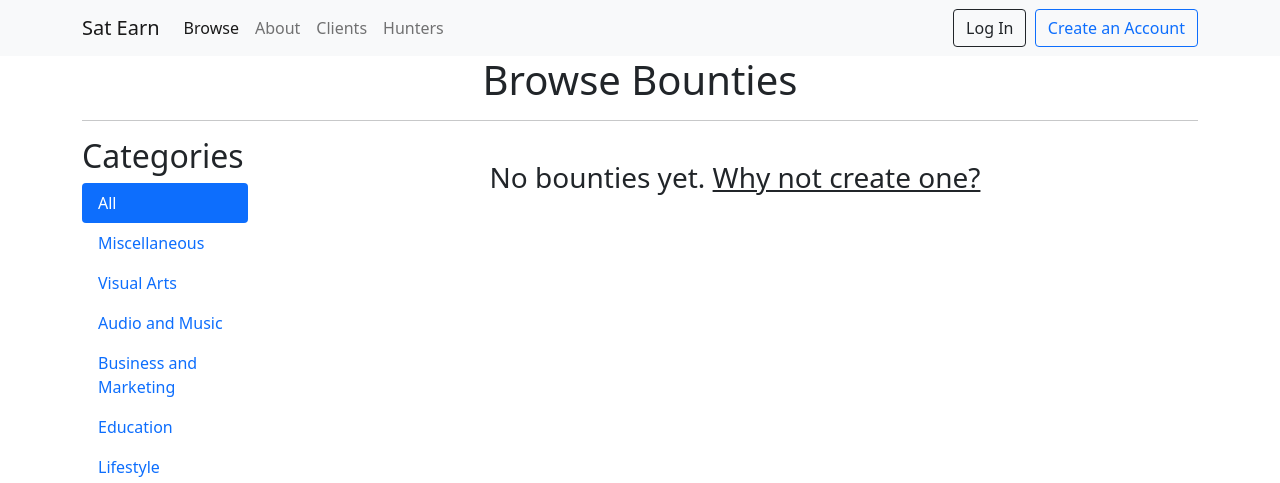
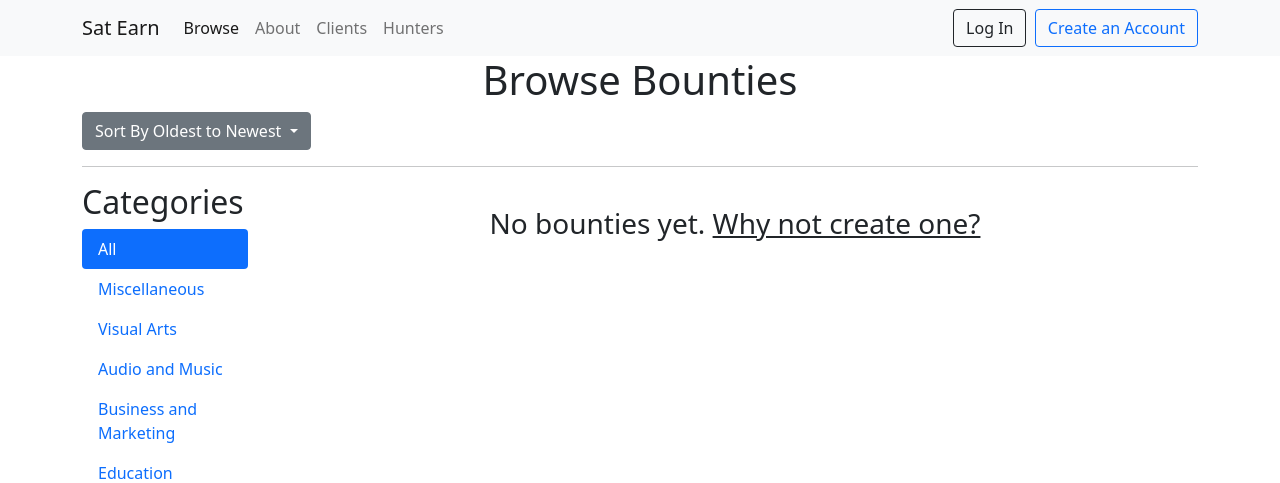
Before and after one commit to netteydavid/satearn, a Django app: page /app/browse in a window 1280 px wide. Shown: the top 483 px of the page. Run offline with Django 4.2, Linux system fonts and the light colour scheme; data that the repository does not hold is empty; some libraries are stand-ins or nearby versions.

Commit message:
Added sorting

```diff
--- a/satearn/app/templates/app/browse.html
+++ b/satearn/app/templates/app/browse.html
@@ -11,6 +11,20 @@
 <a href="{% url 'app:create' %}"><button type="button" class="btn btn-outline-success">Create a Bounty</button></a>
 {% endif %}
 <!-- TODO: Filter, sort by, advanced search -->
+<div class="dropdown">
+  <button class="btn btn-secondary dropdown-toggle" type="button" id="sortByBtn" data-bs-toggle="dropdown" aria-expanded="false">
+    Sort By {{ sort }}
+  </button>
+
+  <!--Sort Order links-->
+  <ul class="dropdown-menu" aria-labelledby="sortByBtn">
+    {% for s in sort_list %}
+    <li>
+      <a class="dropdown-item" href="{% url 'app:browse' category=category sort=s.1 %}">{{ s.0 }}</a>
+    </li>
+    {% endfor %}
+  </ul>
+</div>
 <hr>
 
 <div class="row">
@@ -19,11 +33,11 @@
     <h2>Categories</h2>
     <ul class="nav flex-column nav-pills">
       <li class="nav-item">
-        <a class="nav-link {% if category == '' %}active{% endif %}" aria-current="page" href="{% url 'app:browse' %}">All</a>
+        <a class="nav-link {% if category == 'all' %}active{% endif %}" aria-current="page" href="{% url 'app:browse' %}">All</a>
       </li>
       {% for c in categories%}
       <li class="nav-item">
-        <a class="nav-link {% if category == c.0 %}active{% endif %}" aria-current="page" href="{% url 'app:browse' category=c.0 sort='' %}">{{ c.1 }}</a>
+        <a class="nav-link {% if category == c.0 %}active{% endif %}" aria-current="page" href="{% url 'app:browse' category=c.0 sort=sort_code %}">{{ c.1 }}</a>
       </li>
       {% endfor %}
     </ul>
--- a/satearn/app/views.py
+++ b/satearn/app/views.py
@@ -12,31 +12,31 @@ def index(request):
     }
     return render(request, 'app/index.html', context)
 
-def browse(request, category="", sort="created_on"):
+def browse(request, category="all", sort="created_on"):
 
     SORTORDER = [
-        "Newest to Oldest",
-        "Oldest to Newest",
-        "Title: A-Z",
-        "Title: Z-A",
-        "Reward: Highest to Lowest",
-        "Reward: Lowest to Highest",
-        "Client: A-Z"
-        "Client: Z-A"
+        ("Newest to Oldest", "-created_on"),
+        ("Oldest to Newest", "created_on"),
+        ("Title: A-Z", "title"),
+        ("Title: Z-A", "-title"),
+        ("Reward: Highest to Lowest", "-reward"),
+        ("Reward: Lowest to Highest", "reward"),
+        ("Client: A-Z", "author__username"),
+        ("Client: Z-A", "-author__username")
     ]
 
     bounties = Bounty.objects.filter(category=Bounty.NEW).order_by(sort)
 
-    selected = ""
     if category in [c[0] for c in Bounty.CATEGORIES]:
         bounties = bounties.filter(category=category)
-        selected = category
 
     context = {
         'bounties': bounties[:24], #TODO: Pagination
-        'category': selected,
+        'category': category,
         'categories': Bounty.CATEGORIES,
         'sort_list': SORTORDER,
+        'sort': [s[0] for s in SORTORDER if s[1] == sort][0],
+        'sort_code': sort
     }
 
     return render(request, 'app/browse.html', context)
```
